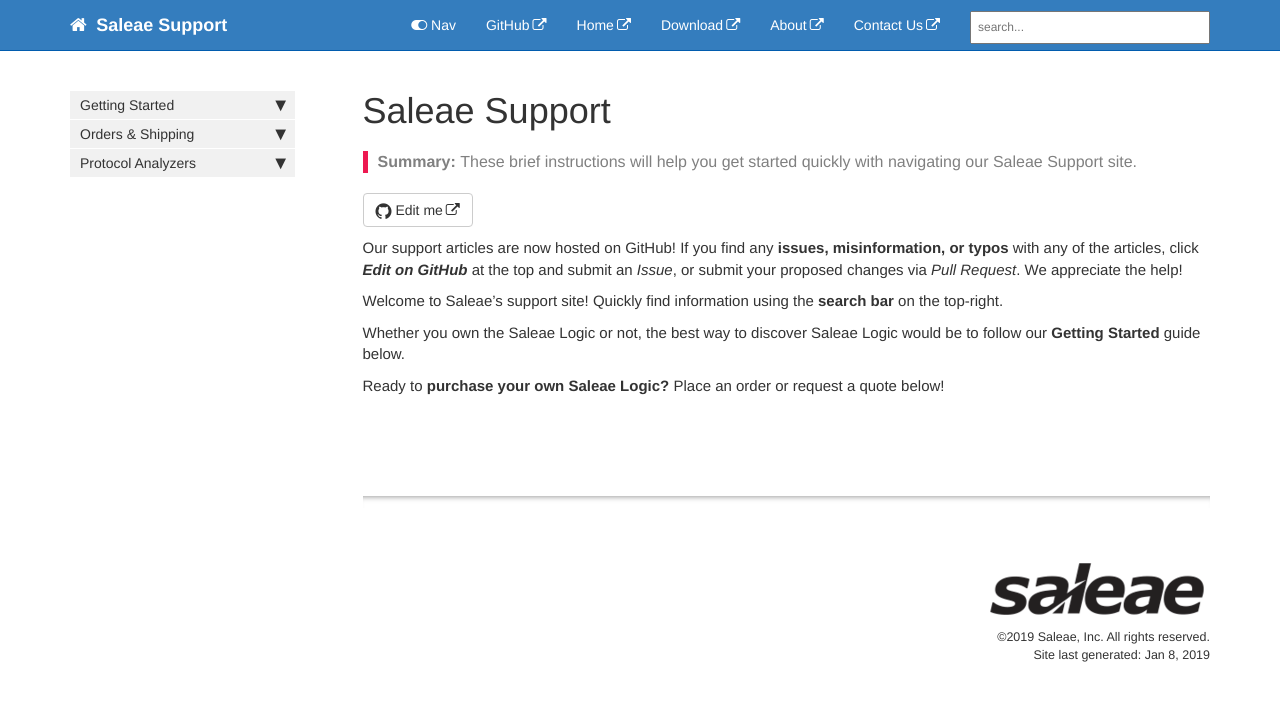
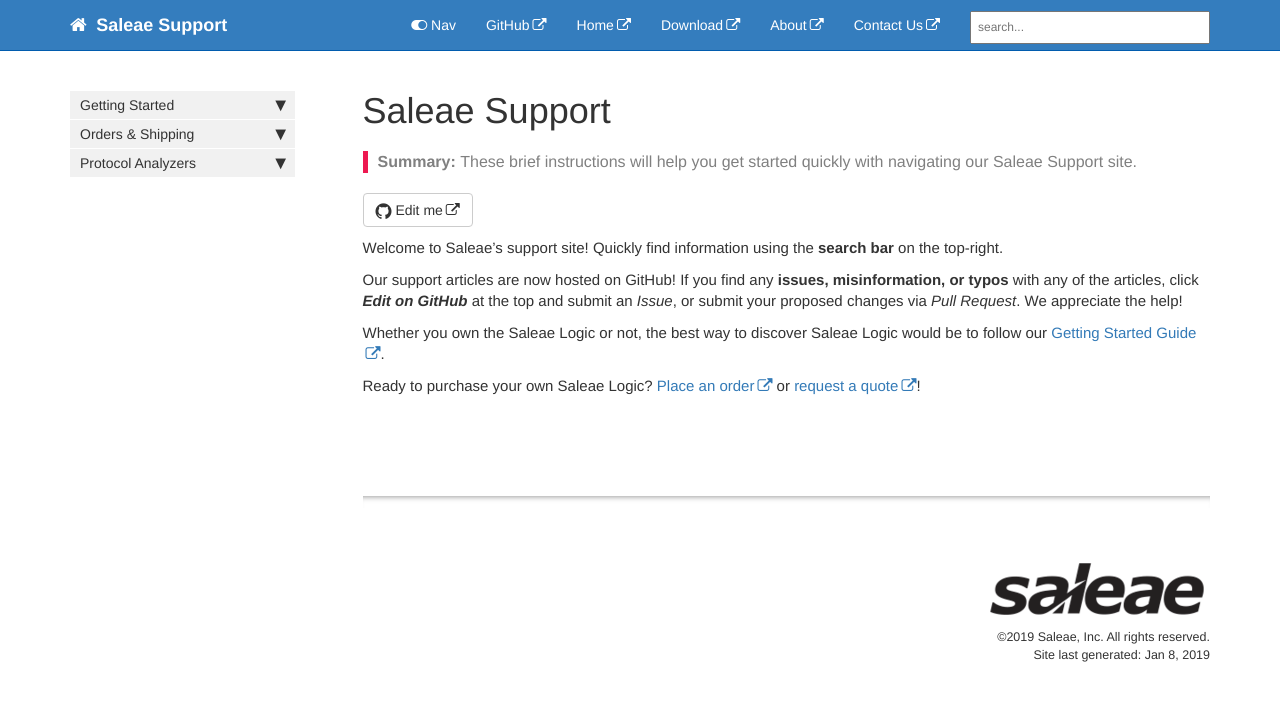
Before and after one commit to saleae/support, a Jekyll site: the page built from index.md, in a window 1280 px wide. Shown: the top 701 px of the page. Built offline with Jekyll 4.4.1, drawn with Linux system fonts in a browser that asks for light colours; nearby versions of some CDN libraries; comment, search, counter and statistics services are not loaded.

Commit message:
Update index.md

```diff
--- a/index.md
+++ b/index.md
@@ -5,11 +5,10 @@ permalink: index.html
 summary: These brief instructions will help you get started quickly with navigating our Saleae Support site.
 ---
 
+Welcome to Saleae's support site! Quickly find information using the **search bar** on the top-right.
+
 Our support articles are now hosted on GitHub! If you find any **issues, misinformation, or typos** with any of the articles, click _**Edit on GitHub**_ at the top and submit an _Issue_, or submit your proposed changes via _Pull Request_. We appreciate the help!
 
-Welcome to Saleae's support site! Quickly find information using the **search bar** on the top-right.
+Whether you own the Saleae Logic or not, the best way to discover Saleae Logic would be to follow our [Getting Started Guide](https://saleae.github.io/support/setup.html).
 
-Whether you own the Saleae Logic or not, the best way to discover Saleae Logic would be to follow our **Getting Started** guide below.
-
-
-Ready to **purchase your own Saleae Logic?** Place an order or request a quote below!
+Ready to purchase your own Saleae Logic? [Place an order](https://saleae.github.io/support/place-an-order.html) or [request a quote](https://saleae.github.io/support/request-a-quote.html)!
```
